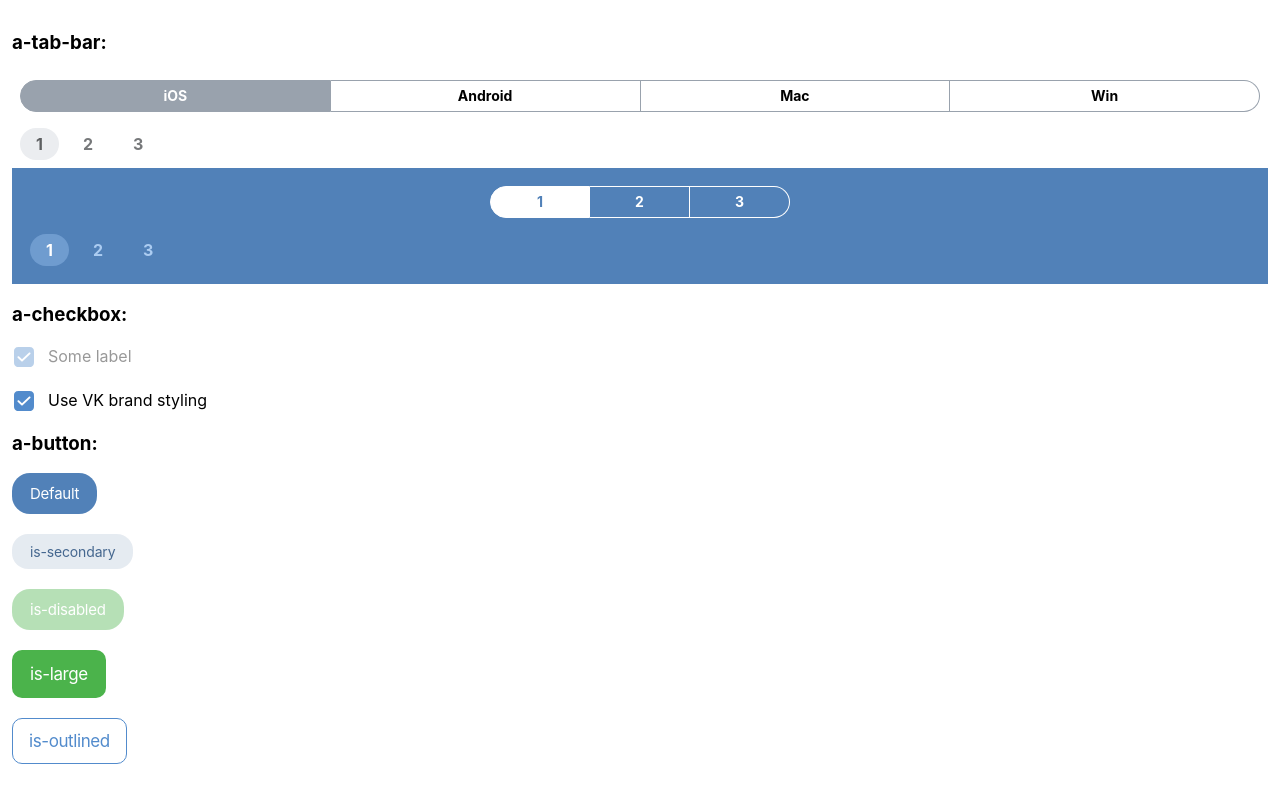
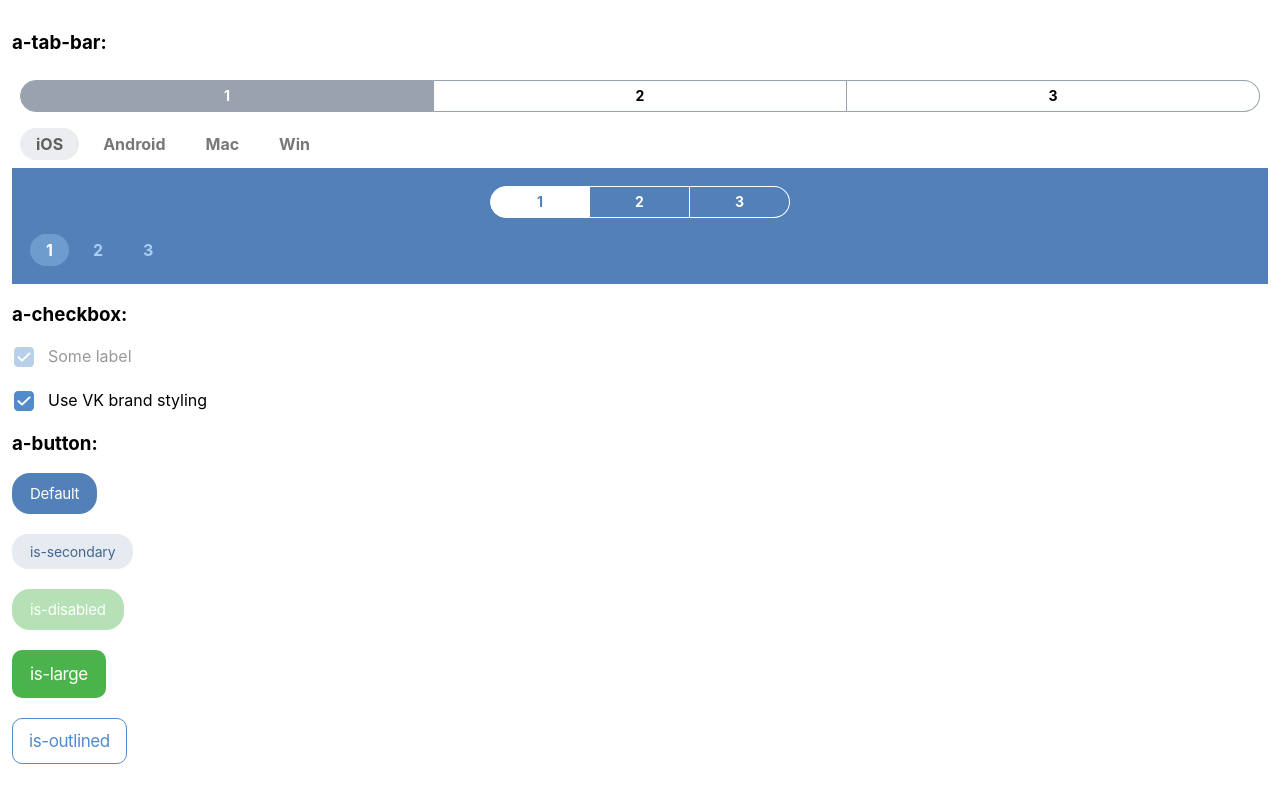
Before and after one commit to deNULL/any-vue, a Vue app: page / in a window 1280 px wide. Shown: the top 800 px of the page. Built offline with nearby package versions, Linux system fonts and the light colour scheme.

Commit message:
separate toggle for platform

```diff
--- a/src/App.vue
+++ b/src/App.vue
@@ -1,8 +1,8 @@
 <template>
-  <any-vue id="app" :os="['ios','android','mac','win'][tabIndex]" :base="checkState ? 'vk' : 'none'">
+  <any-vue id="app" :os="['ios','android','mac','win'][platform]" :base="checkState ? 'vk' : 'none'">
     <h3>a-tab-bar:</h3>
-    <a-tab-bar :tabs="['iOS','Android','Mac','Win']" v-model="tabIndex"></a-tab-bar>
-    <a-tab-bar :tabs="[1,2,3]" kind="secondary" v-model="tabIndex"></a-tab-bar>
+    <a-tab-bar :tabs="[1,2,3]" v-model="tabIndex"></a-tab-bar>
+    <a-tab-bar :tabs="['iOS','Android','Mac','Win']" kind="secondary" v-model="platform"></a-tab-bar>
     <div style="background: #5181b8; padding: 10px">
       <a-tab-bar :tabs="[1,2,3]" location="header" v-model="tabIndex"></a-tab-bar>
       <a-tab-bar :tabs="[1,2,3]" location="header" kind="secondary" v-model="tabIndex"></a-tab-bar>
@@ -43,6 +43,7 @@
 export default {
   data() {
     return {
+      platform: 0,
       tabIndex: 0,
       inputValue: 'Test',
       switchState: false,
```
